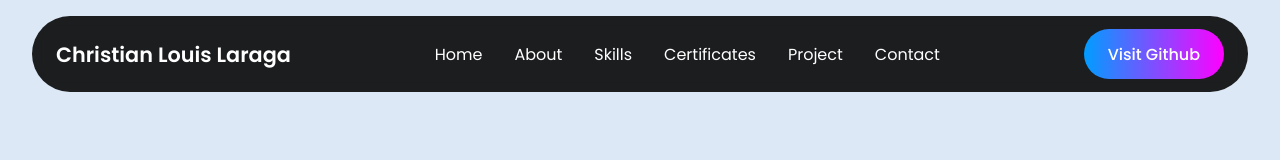
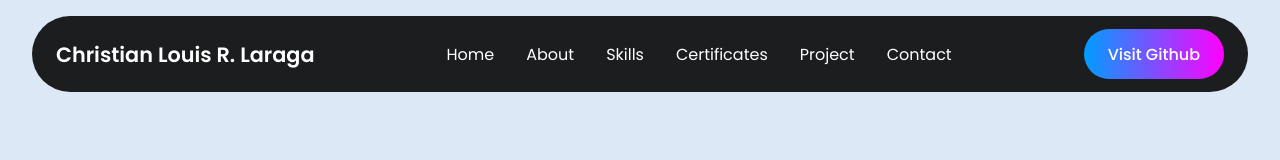
Before and after one commit to rautchristianlouis-design/Gwapo-ko, a plain HTML site: page index.html in a window 1280 px wide. Shown: the top 160 px of the page. Drawn offline with Linux system fonts and the light colour scheme.

Commit message:
git commit git add git push

```diff
--- a/index.html
+++ b/index.html
@@ -21,7 +21,7 @@
     <header class="header">
 
         <a href="#home" class="logo">
-            <span>Christian Louis Laraga</span>
+            <span>Christian Louis R. Laraga</span>
         </a>
 
         <ul class="nav-links" id="nav-links">
```
